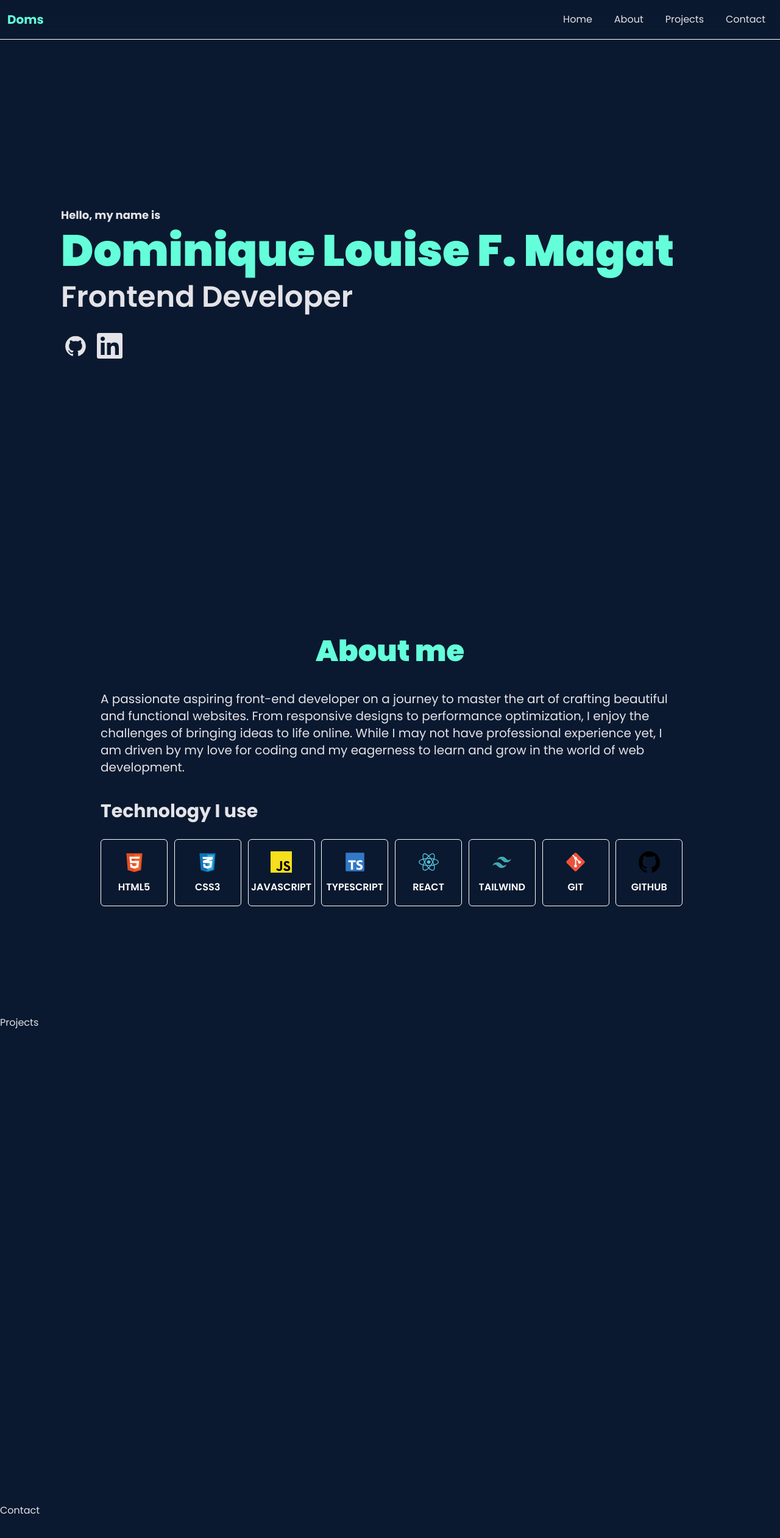
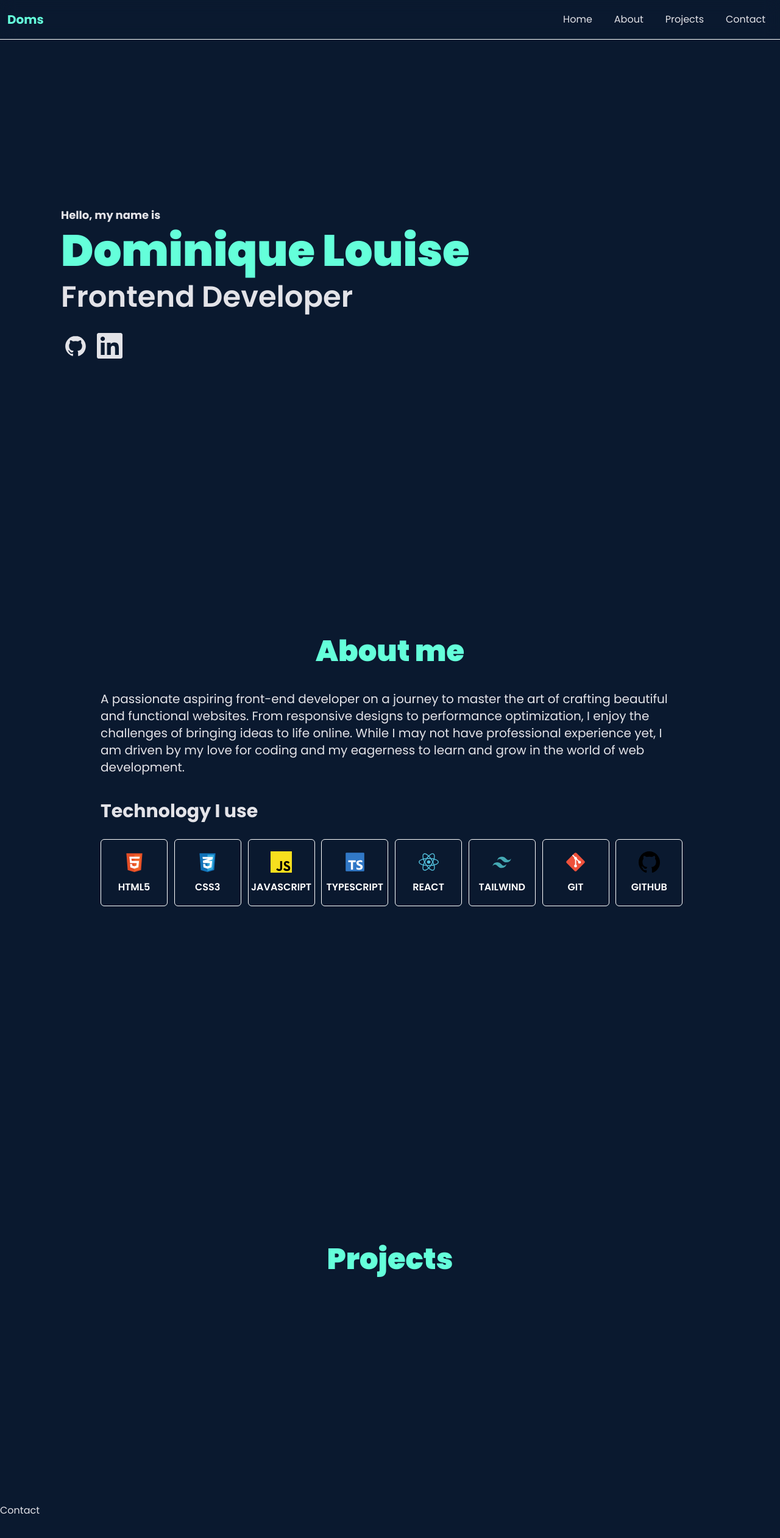
Before and after one commit to doomsx/portfolio-doomsx, a React (Vite) app: page / in a window 1280 px wide. Shown: the top 2522 px of the page at 61% size. Built offline with nearby package versions, Linux system fonts and the light colour scheme.

Commit message:
change name start projects section

```diff
--- a/src/pages/Hero.tsx
+++ b/src/pages/Hero.tsx
@@ -5,7 +5,7 @@ function Hero() {
         <section className="h-screen" id="Home">
             <div className="flex flex-col h-full justify-center pl-[100px] gap-2">
                 <p className="text-lg font-bold">Hello, my name is</p>
-                <h1 className="text-7xl font-black mb-2 text-accent">Dominique Louise F. Magat</h1>
+                <h1 className="text-7xl font-black mb-2 text-accent">Dominique Louise</h1>
                 <h3 className="text-5xl font-semibold">Frontend Developer</h3>
                 <div className="flex gap-2 mt-6">
                     <a href="https://github.com/doomsx" target="_blank">
--- a/src/pages/Projects.tsx
+++ b/src/pages/Projects.tsx
@@ -1,7 +1,9 @@
 
 function Projects() {
     return (
-        <section className="h-screen" id="Projects">Projects</section>
+        <section className="h-screen flex items-center justify-center" id="Projects">
+            <h1 className="text-5xl font-black text-accent">Projects</h1>
+        </section>
     )
 }
 
```
